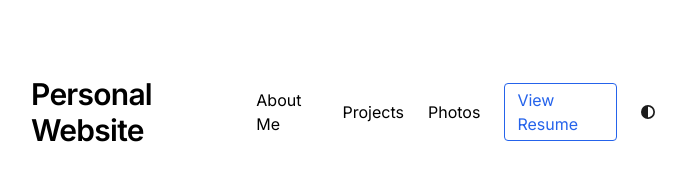
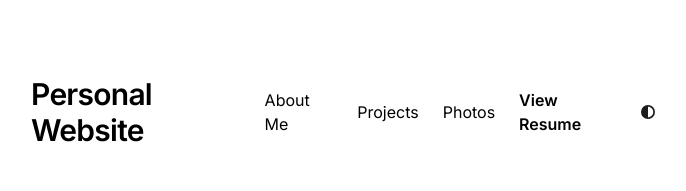
Before and after one commit to rushabhdhoke/Personal-Website, a Next.js app: page / in a window 1280 px wide. Shown: the top 191 px of the page, without its empty margins (297-983 px from the left). Built offline with nearby package versions, Linux system fonts and the light colour scheme.

Commit message:
Update nav.tsx

```diff
--- a/app/components/nav.tsx
+++ b/app/components/nav.tsx
@@ -35,7 +35,7 @@ export function Navbar() {
           href="https://drive.google.com/file/d/1kkXGjgyL-KoT1HiXy25vSy28FfX-drpz/view?usp=sharing"
           target="_blank"
           rel="noopener noreferrer"
-          className="px-3 py-1 border border-blue-600 text-blue-600 rounded hover:bg-blue-50 transition"
+          className="font-semibold transition-all hover:text-neutral-800 dark:hover:text-neutral-200 flex items-center"
         >
           View Resume
         </a>
```
